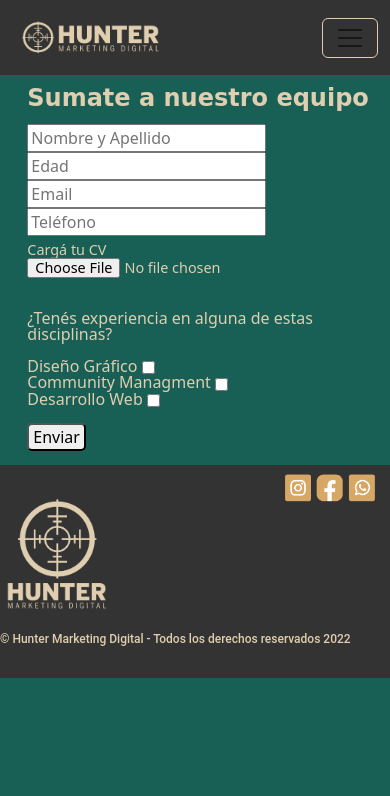
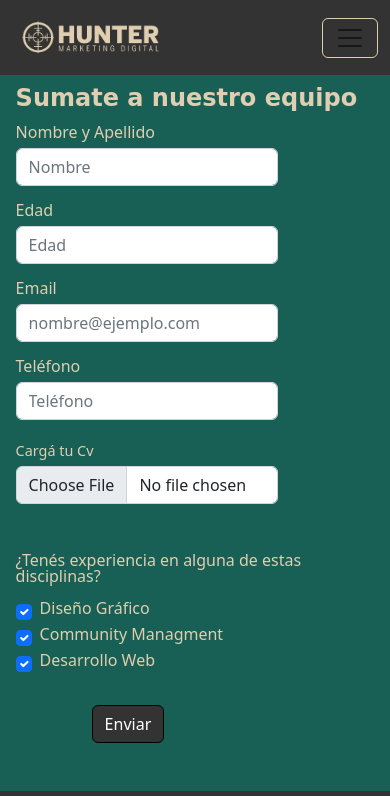
Before and after one commit to Nelson8705/Proyecto-Hunter, a plain HTML site: page Sumate a HunterMD.html in a window 390 px wide. Shown: the top 796 px of the page. Drawn offline with nearby package versions, Linux system fonts and the light colour scheme.

Commit message:
Se modificó formularios de Contacto y sumate. Se actualizaron media queries

```diff
--- a/CSS/estilos.css
+++ b/CSS/estilos.css
@@ -20,7 +20,7 @@
 
 h1 {
     font-family: 'Bebas Neue', cursive; font-weight: bold; font-size: 1.5rem;
-    margin-left: 7%;
+    margin-left: 4%;
     margin-top: 3%;
     color: #dfceb0;
 }
@@ -215,9 +215,21 @@
                     .formNews input, button {
                         border-radius: 5px;
                         padding: 0.25rem;
+
                     }
 
+                    .formNews button {
+                        background-color:#333;
+                        border-color: #000;
+                        color: white;
+                        transition: 1s;
+                    }
 
+                    .formNews button:hover {
+                        background-color: #d7a765;
+                        border-color: #000;
+                        color: black;
+                    }
 
 
 
@@ -263,11 +275,16 @@
                         padding: 1rem;
                         margin-bottom: 1rem;
                         transition: 1s;
+                        background-color:#333;
+                        border-color: #000;
+                        color: white;
 
                     }
 
                     .link input:hover {
                         background-color:  #d7a765;
+                        border-color: #000;
+                        color: black;
                     }
 
 
@@ -348,29 +365,28 @@
 
         .divContacto {
             display: grid;
-            grid-template-columns: repeat(2,1fr);
+            grid-template-columns: 2fr 1fr;
             align-items: center;
-            padding-bottom: 3rem;
+
+
         }
 
 
         .sectContacto {
             padding-top: 1%;
-           margin-left: 11%;
+           margin-left: 6%;
+           align-items: center;
+           grid-area: 2fr;
 
         }
         .sectContacto input{
             display: block;
-            margin-left: 3%;
+
         }
 
-        .sectContacto span{
+        .dejanos {
             padding-top: 6%;
-            padding-left: 3%;
             color: #dfceb0;
-
-
-
 
         }
 
@@ -387,18 +403,37 @@
         .input1 {
             margin-top: 1%;
         }
+
         .sectContacto textarea{
-            margin-left: 3%;
+            padding: 2%;
 
     }
 
+        .mb-3 {
+            padding-right:30%;
+
+        }
+
+        .form-label {
+            margin-left: 0%;
+        }
+
+
+
+
+
     .sectContacto button{
-        margin-left: 3%;
+
+        background-color:#333;
+        border-color: #000;
+        margin-left: -80%;
+        margin-bottom: 5%;
         transition: 1s;
     }
 
     .sectContacto button:hover {
         background-color: #d7a765;
+        border-color: #000;
     }
 
     .infoContacto {
@@ -427,7 +462,7 @@
 
     .mapa {
         border-radius: 2%;
-        margin-left: 15%;
+        height: 80%;
 
     }
 
@@ -493,12 +528,19 @@
 
 /* SUMATE A HUNTER MD*/
 
-    .formSumate {
-        display: flex;
-        flex-direction: column;
+.formSumate {
+        display: grid;
+        align-content: initial;
         margin-top: 3%;
-        margin-left: 7%;
+        margin-left: 4%;
+        background-image: url(../IMÁGENES/REDES\ Y\ COMUNICACION.jpg);
+        background-size: 80%;
+        background-repeat: no-repeat;
+        background-position: 200%;
+        background-position-y: top;
+
     }
+
 
     .inputLast {
         padding-top: 2%;
@@ -509,12 +551,63 @@
         color: #dfceb0;
     }
 
-    .lastbutton {
-        margin-bottom: 4%;
+    .formNews{
+        align-items: flex-start;
+    }
+
+    .form-control {
+        width: 50%;
+    }
+
+
+    #lastbutton {
+
+        background-color:#333;
+        border-color: #000;
+        align-self:flex-start;
+        margin: 0rem 0rem 3rem 0rem;
+
+        transition: 1s;
+    }
+
+    #lastbutton:hover {
+        background-color: #d7a765;
+        border-color: #000;
+
     }
 
 
     /* MIS MEDIA QUERIES*/
+
+
+    @media (max-width: 1440px) {
+
+        #lastbutton {
+            margin-right: 40%;
+        }
+
+    }
+
+
+
+    @media (max-width: 1310px) {
+
+        .divContacto {
+            display: grid;
+            grid-template-columns: repeat(2, 1fr);
+            align-items: center;
+
+
+        }
+
+        .mapa {
+            border-radius: 2%;
+            margin-left: 15%;
+
+        }
+
+    }
+
 
     @media (max-width: 990px) {
 
@@ -564,6 +657,14 @@
             }
 
 
+            .formSumate {
+                background-image: none;
+
+            }
+
+            .form-control {
+                width: 100%;
+            }
 
             /* CONTACTO*/
 
@@ -571,18 +672,22 @@
                 display: grid;
                 grid-template-columns: 1fr;
                 align-items: center;
-                padding-bottom: 3rem;
+                padding-bottom: 20rem;
+
             }
 
             .sectContacto {
-                padding-top: 3%;
+               padding-top: 3%;
                margin-left: 4%;
             }
 
             .mapa {
                 border-radius: 2%;
-                margin-left: 7%;
+                margin-left: 5%;
                 margin-top: 6%;
+                padding-top: 30%;
+                width: 80%;
+                height: 200%
 
             }
 
@@ -608,6 +713,24 @@
 
 
                 /* INDEX*/
+
+                .lamparita {
+                    width: 5rem;
+
+
+                }
+
+
+                .megafono {
+                    width: 8.5rem;
+                    }
+
+
+                .grafico {
+                    width: 7rem;
+                }
+
+
 
             .newsletter h3 {
                 font-size: 13px;
@@ -652,8 +775,14 @@
             /* CONTACTO*/
 
             .mapa {
-                width: 17rem;
+                padding-top: 30%;
+                height: 150%;
 
+
+            }
+
+            .divContacto {
+                padding-bottom: 10rem;
 
             }
 
--- a/Sumate a HunterMD.html
+++ b/Sumate a HunterMD.html
@@ -17,7 +17,8 @@
   <header>
     <nav class="navbar navbar-expand-lg">
       <div class="container-fluid">
-        <a href="./index.html"><img src="./IMÁGENES/LOGO 2.png" alt="Logo Horizontal de Hunter Marketing Digital" class="Logo-horizontal"></a>
+        <a href="./index.html"><img src="./IMÁGENES/LOGO 2.png" alt="Logo Horizontal de Hunter Marketing Digital"
+            class="Logo-horizontal"></a>
         <button class="navbar-toggler" type="button" data-bs-toggle="collapse" data-bs-target="#navbarNav"
           aria-controls="navbarNav" aria-expanded="false" aria-label="Toggle navigation">
           <span class="navbar-toggler-icon"></span>
@@ -52,66 +53,82 @@
 
     <h1>Sumate a nuestro equipo</h1>
 
-  <form class="formSumate" action="" method="get" enctype="text/plain">
 
-  <div>
+    <div class="formSumate">
 
-    <input type="text" name="name" id="name" placeholder="Nombre y Apellido" required>
-
+      <div class="mb-3">
+        <label for="exampleFormControlInput1" class="form-label">Nombre y Apellido</label>
+        <input type="text" class="form-control" id="exampleFormControlInput1" placeholder="Nombre">
       </div>
 
-  <div>
-
-    <input type="number" name="age" id="age" placeholder="Edad" required>
-
+      <div class="mb-3">
+        <label for="exampleFormControlInput1" class="form-label">Edad</label>
+        <input type="number" class="form-control" id="exampleFormControlInput1" placeholder="Edad">
       </div>
 
-  <div>
-
-    <input type="email" name="email" id="email" placeholder="Email" required>
-
+      <div class="mb-3">
+        <label for="exampleFormControlInput1" class="form-label">Email</label>
+        <input type="email" class="form-control" id="exampleFormControlInput1" placeholder="nombre@ejemplo.com">
       </div>
 
-  <div>
+      <div class="mb-3">
+        <label for="exampleFormControlInput1" class="form-label">Teléfono</label>
+        <input type="tel" class="form-control" id="exampleFormControlInput1" placeholder="Teléfono">
+      </div>
 
-    <input type="tel" name="phone" id="phone" placeholder="Teléfono">
 
-  </div>
 
       <div class="inputLast">
 
-    <label for="file">Cargá tu CV</label>
-    <input type="file" name="file" id="file">
+        <div class="mb-3">
+          <label for="formFile" class="form-label">Cargá tu Cv</label>
+          <input class="form-control" type="file" id="formFile">
+        </div>
 
       </div>
       <br><br>
       <div class="cuestionario">
-      <p>¿Tenés experiencia en alguna de estas disciplinas?</p>  <br>
+        <p>¿Tenés experiencia en alguna de estas disciplinas?</p> <br>
+
+        <div class="form-check">
+          <input class="form-check-input" type="checkbox" value="" id="flexCheckChecked" checked>
+          <label class="form-check-label" for="flexCheckChecked">
+            Diseño Gráfico
+          </label>
+        </div>
+
+        <div class="form-check">
+          <input class="form-check-input" type="checkbox" value="" id="flexCheckChecked" checked>
+          <label class="form-check-label" for="flexCheckChecked">
+            Community Managment
+          </label>
+        </div>
+
+        <div class="form-check">
+          <input class="form-check-input" type="checkbox" value="" id="flexCheckChecked" checked>
+          <label class="form-check-label" for="flexCheckChecked">
+            Desarrollo Web
+          </label>
+        </div>
+
+
+        <br>
+
+
 
         <div>
-        <label for="design">Diseño Gráfico</label>
-        <input type="checkbox" name="design" id="design">
+          <form class="formNews" action="" method="get" enctype="text/plain">
+            <button class="btn btn-primary" id="lastbutton" type="submit">Enviar</button>
+          </form>
+        </div>
+
 
     </div>
 
-      <div>
-        <label for="community">Community Managment</label>
-        <input type="checkbox" name="community" id="commnity">
 
-      </div>
 
-      <div>
-        <label for="developer">Desarrollo Web</label>
-        <input type="checkbox" name="developer" id="developer">
 
-      </div>
-  </div>
-  <br>
-  <div>
-    <button class="lastbutton" type="submit">Enviar</button>
-  </div>
 
-  </form>
 
 
   </main>
```
Also changed, not shown: Contacto.html (+22 -8 lines). Lines whose indentation alone changed are shown as unchanged.
